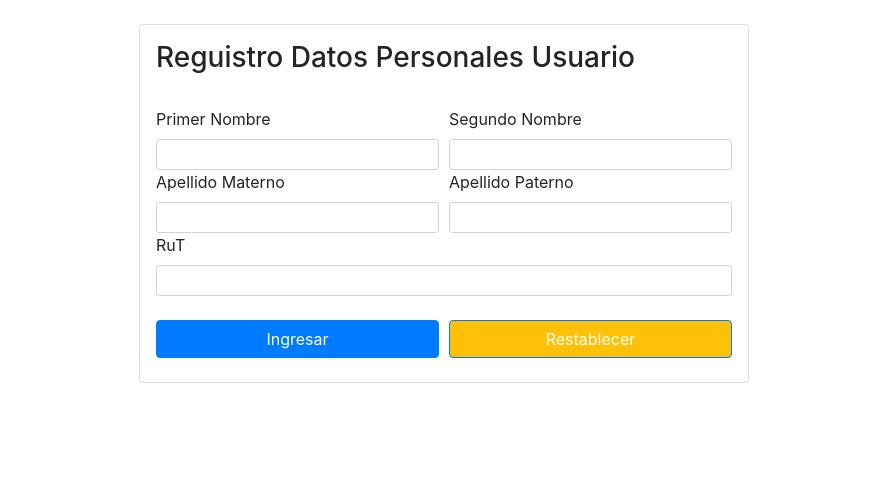
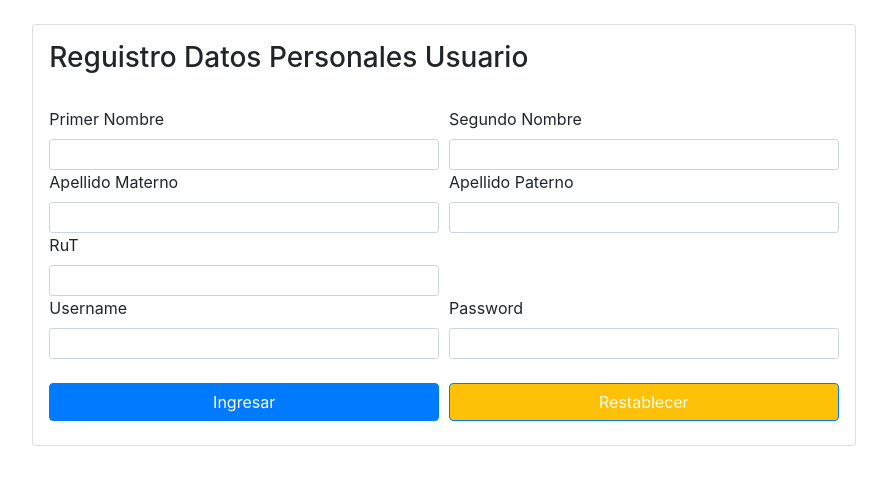
Before and after one commit to MaxPoblete/pymep_cliente, a React (Create React App) app: page /RegistroUsuario in a window 1280 px wide. Shown: the top 484 px of the page, without its empty margins (196-1083 px from the left). Built offline with nearby package versions, Linux system fonts and the light colour scheme.

Commit message:
validar credenciales

```diff
--- a/package.json
+++ b/package.json
@@ -6,6 +6,7 @@
     "@testing-library/jest-dom": "^5.11.5",
     "@testing-library/react": "^11.1.1",
     "@testing-library/user-event": "^12.2.0",
+    "babel-plugin-module-resolver": "^4.0.0",
     "bootstrap": "^4.5.3",
     "react": "^17.0.1",
     "react-bootstrap": "^1.4.0",
--- a/src/components/auth/Login.js
+++ b/src/components/auth/Login.js
@@ -1,5 +1,5 @@
 import {React, Fragment, useState} from 'react';
-import { Link } from 'react-router-dom';
+import { Link,Redirect } from 'react-router-dom';
 import '../../css/Global.css';
 import Titulo from '../layout/Titulo';
 
@@ -8,6 +8,8 @@ import { Button,Form,Col,Row,Container, Card} from 'react-bootstrap';
 
 
 const Login = (props) => {
+
+    const[inicio, irInicio]= useState(false);
 
 
 
@@ -34,6 +36,20 @@ const Login = (props) => {
         //obtener valores actuales de state con distrotion
         const {username,password} = Login;
 
+
+
+        //validar Credenciales
+        const validarCredenciales = (username,password) =>{
+            let valor = false;
+            let listaUsuarios = JSON.parse(localStorage.getItem('usuarios'));
+            listaUsuarios.map(usuarios=>{
+                if(usuarios.username === username && usuarios.password === password){
+                     valor= true;
+                }
+            });
+            return valor;
+        }
+
         //validar Credenciales
         const submitLogin = e =>{
 
@@ -50,8 +66,16 @@ const Login = (props) => {
                     e.target[1].focus();
                     return;
                 }else{
+                    if(validarCredenciales(username , password)){
                         estadoMensaje('Enviando....');
                         estadoClaseMensaje('enviado');
+                        irInicio(true);
+                    }else{
+                        estadoMensaje('Credenciales Incorrectas');
+                        estadoClaseMensaje('error');
+
+                    }
+
                 }
             }
 
@@ -59,14 +83,13 @@ const Login = (props) => {
     return (
 
         <Fragment>
+            {inicio?
+            <Redirect to='/Inicio'  />
+            :
                 <Container><br/>
                     <Row>
-
-            <Col xs={12} sm={8} md={4}>
-
-            </Col>
+                    <Col xs={12} sm={8} md={4} ></Col>
                         <Col xs={12} sm={8} md={4} >
-
                             <Card style={{ width: '100%', padding:'1em' }}>
                                 <Form onSubmit={submitLogin} >
                                     <Titulo
@@ -78,7 +101,7 @@ const Login = (props) => {
                                             <Form.Control
                                                 type="text"
                                                 name="username"
-                                    placeholder="Ingrese Username.."
+                                                placeholder=""
                                                 onChange={actualizarState}
                                                 value={username}
 
@@ -90,7 +113,7 @@ const Login = (props) => {
                                         <Form.Control
                                                 type="password"
                                                 name="password"
-                                    placeholder="Ingrese password.."
+                                                placeholder=""
                                                 onChange={actualizarState}
                                                 value={password}
                                         />
@@ -110,12 +133,11 @@ const Login = (props) => {
                             <Link to={'/RecuperarPassword'}>Recuperar Password</Link><br/>
                             <Link to={'/RegistroUsuario'}>Obtener Cuenta Pymep</Link><br/>
                         </Col>
-            <Col xs={12} sm={8} md={4}></Col>
+                        <Col xs={12} sm={8} md={4} ></Col>
                     </Row>
                 </Container>
+            }
         </Fragment>
-
     );
 }
-
 export default Login;
--- a/src/components/auth/RegistroContacto.js
+++ b/src/components/usuario/RegistroContacto.js
@@ -1,7 +1,7 @@
 import React,{Fragment, useState,useEffect} from 'react';
 import { Link, Redirect } from 'react-router-dom';
 import '../../css/Global.css';
-import RegistroPyme from './RegistroPyme';
+import RegistroPyme from '../pyme/RegistroPyme';
 import { Button,Form,Col,Row,Container, Card} from 'react-bootstrap';
 import uuid from 'react-uuid';
 import Titulo from '../layout/Titulo';
--- a/src/components/auth/RegistroUsuario.js
+++ b/src/components/usuario/RegistroUsuario.js
@@ -19,7 +19,9 @@ const RegistroUsuario = (props) => {
         segundoNombre:'',
         apellidoMaterno: '',
         apellidoPaterno:'',
-        run:''
+        run:'',
+        username:'',
+        password:''
 
     })
 
@@ -32,7 +34,7 @@ const RegistroUsuario = (props) => {
     }
 
     //extraer datos state distrotion
-    const { nombre,segundoNombre,apellidoMaterno,apellidoPaterno, run } = RegistroUsuario;
+    const { nombre,segundoNombre,apellidoMaterno,apellidoPaterno, run,username, password } = RegistroUsuario;
 
     //estado para cambiar mensaje de error
      const [mensajeError, estadoMensaje] = useState('');
@@ -115,11 +117,26 @@ const RegistroUsuario = (props) => {
                             e.target[4].focus();
                             return;
                         }else{
+                            if(username.trim() ==='' ){
+                                estadoMensaje('ingrese Ingrese Username');
+                                estadoClaseMensaje('error');
+                                e.target[5].focus();
+                                return;
+                            }else{
+                                if(password.trim() ==='' ){
+                                    estadoMensaje('ingrese Ingrese Password');
+                                    estadoClaseMensaje('error');
+                                    e.target[6].focus();
+                                    return;
+                                }else{
 
-                            //estado para pasar al formulario de registro pyme
-                            estadoFormulario(true);
-                            RegistroUsuario.id = uuid();
-                            crearUsuario(RegistroUsuario);
+                                    //estado para pasar al formulario de registro pyme
+                                    estadoFormulario(true);
+                                    RegistroUsuario.id = uuid();
+                                    crearUsuario(RegistroUsuario);
+                                }
+                            }
+
                         }
                     }
                 }
@@ -131,8 +148,8 @@ const RegistroUsuario = (props) => {
         <Fragment>
             <Container fluid><br/>
                 <Row>
-                    <Col xs={12} sm={3} md={3}></Col>
-                    <Col xs={12} sm={6} md={6} >
+                    <Col xs={12}  lg={2}></Col>
+                    <Col xs={12}  lg={8} >
                     {Siguiente? < RegistroContacto/> :
                     <Card style={{ width: '100%', padding:'1em' }}>
                         <Form onSubmit={sutmitRegistroUsuario}>
@@ -141,7 +158,7 @@ const RegistroUsuario = (props) => {
                                 titulo='Reguistro Datos Personales Usuario'
                             /><br/>
                             <Form.Row>
-                                <Col >
+                                <Col xs={12} sm={8} lg={6} >
                                     <Form.Label>Primer Nombre</Form.Label>
                                     <Form.Control
                                     size="sm"
@@ -152,7 +169,7 @@ const RegistroUsuario = (props) => {
                                     value={nombre}
                                     />
                                 </Col>
-                                <Col>
+                                <Col xs={12} sm={8} lg={6}>
                                     <Form.Label>Segundo Nombre</Form.Label>
                                     <Form.Control
                                     size="sm"
@@ -166,7 +183,7 @@ const RegistroUsuario = (props) => {
                             </Form.Row>
 
                             <Form.Row>
-                                <Col>
+                                <Col xs={12} sm={8} lg={6}>
                                 <Form.Label>Apellido Materno </Form.Label>
                                     <Form.Control
                                     size="sm"
@@ -177,7 +194,7 @@ const RegistroUsuario = (props) => {
                                     value={apellidoMaterno}
                                     />
                                 </Col>
-                                <Col>
+                                <Col xs={12} sm={8} lg={6}>
                                 <Form.Label>Apellido Paterno</Form.Label>
                                     <Form.Control
                                     size="sm"
@@ -190,7 +207,7 @@ const RegistroUsuario = (props) => {
                                 </Col>
                             </Form.Row>
                             <Form.Row>
-                                <Col>
+                                <Col xs={12} sm={8} lg={6}>
                                     <Form.Label>RuT </Form.Label>
                                     <Form.Control
                                     size="sm"
@@ -202,16 +219,40 @@ const RegistroUsuario = (props) => {
                                     />
                                 </Col>
                             </Form.Row>
+                            <Form.Row>
+                                <Col xs={12} sm={8} lg={6}>
+                                    <Form.Label>Username</Form.Label>
+                                    <Form.Control
+                                    size="sm"
+                                    type="text"
+                                    placeholder=""
+                                    name="username"
+                                    onChange={actualizarState}
+                                    value={username}
+                                    />
+                                </Col>
+                                <Col xs={12} sm={8} lg={6}>
+                                    <Form.Label>Password</Form.Label>
+                                    <Form.Control
+                                    size="sm"
+                                    type="text"
+                                    placeholder=""
+                                    name="password"
+                                    onChange={actualizarState}
+                                    value={password}
+                                    />
+                                </Col>
+                            </Form.Row>
                             <br/>
                             <Form.Row>
-                                <Col>
+                                <Col xs={12} sm={8} lg={6}>
                                     <Button
                                         type="submit"
                                         className="btn btn-block ">
                                         Ingresar
                                     </Button>
                                 </Col>
-                                <Col>
+                                <Col xs={12} sm={8} lg={6}>
                                     <Button
                                         className="btn btn-block bg-warning "
                                         onClick={Restablecer}
@@ -228,7 +269,7 @@ const RegistroUsuario = (props) => {
                         </Card>
                     }
                     </Col>
-                    <Col xs={12} sm={3} md={3}></Col>
+                    <Col xs={12} lg={2}></Col>
                 </Row>
             </Container>
         </Fragment>
```
Also changed, not shown: src/App.js (+5 -8 lines), src/components/auth/RegistroCredenciales.js (deleted), src/components/pyme/RegistroPyme.js (renamed from src/components/auth/RegistroPyme.js), 1 other file (tests, documents, lock files or other folders). Lines whose indentation alone changed are shown as unchanged.
